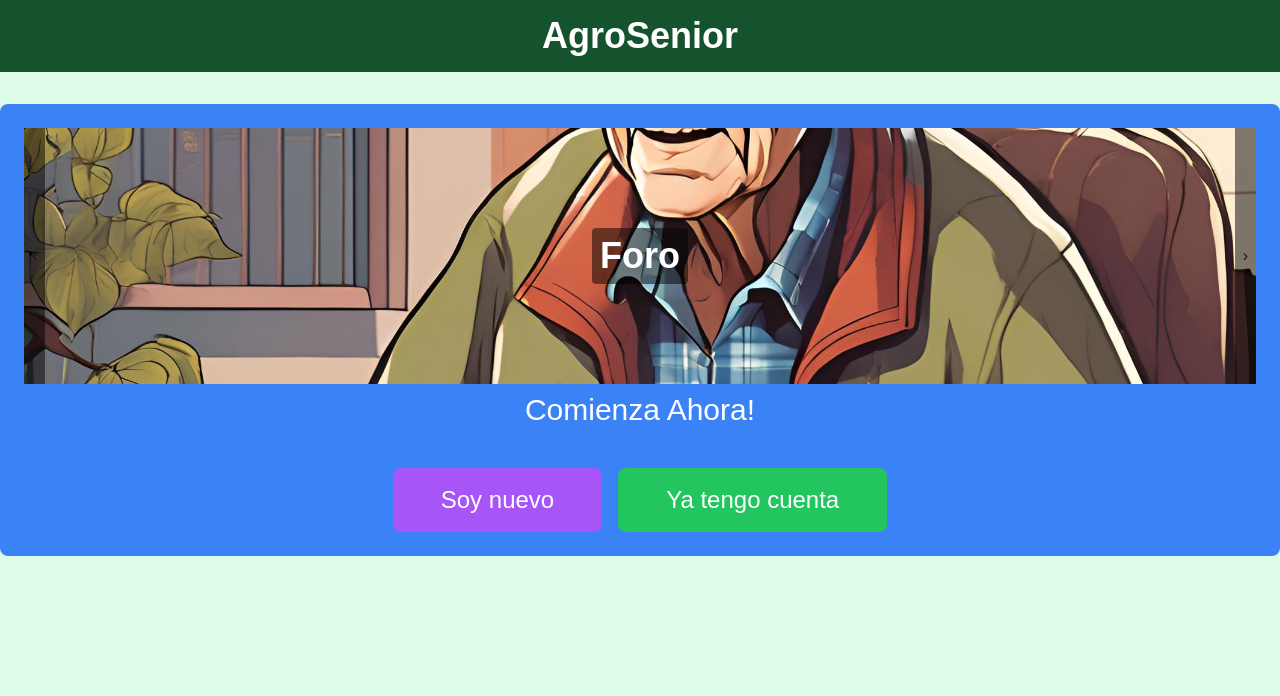
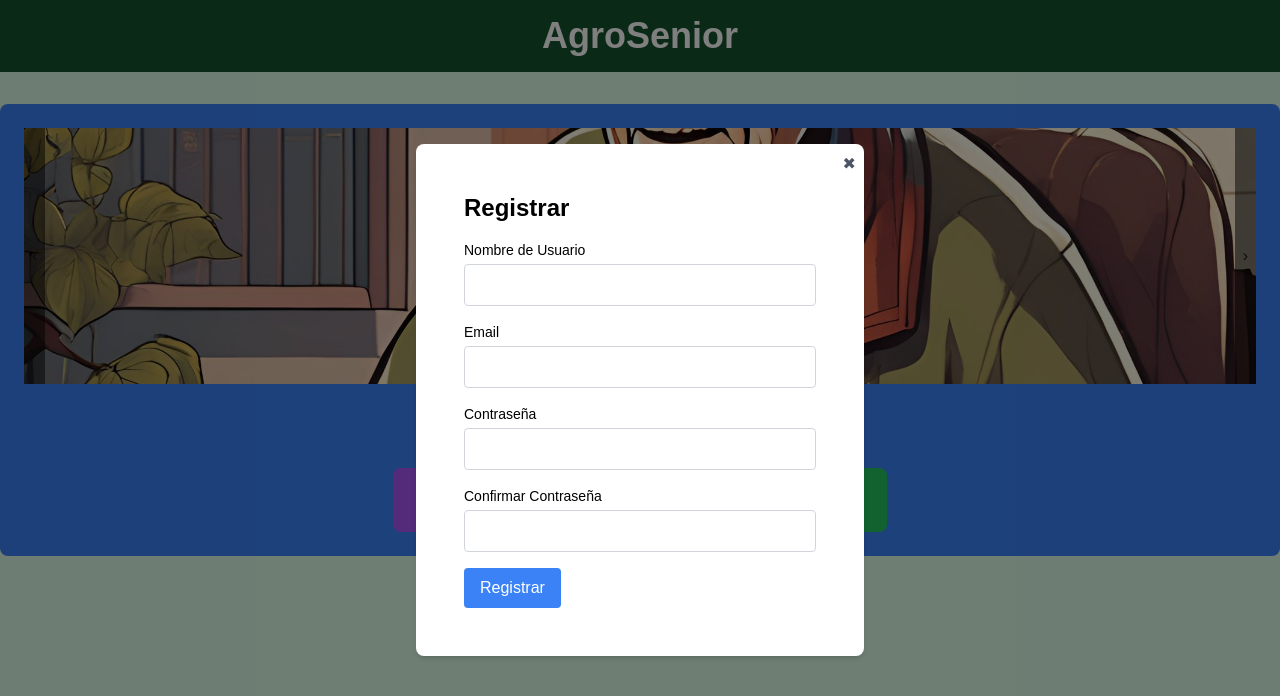
Before and after one commit to Juanfe008/AgroSenior-frontend, a Next.js app: page / in a window 1280 px wide. Both pictures are taken after a click on the button "Soy nuevo". Shown: the top 696 px of the page. Built offline with nearby package versions, Linux system fonts and the light colour scheme.

Commit message:
Login y Register inicial

```diff
--- a/app/Aprende/leccion/[id]/page.tsx
+++ b/app/Aprende/leccion/[id]/page.tsx
@@ -1,4 +1,3 @@
-// pages/leccion/[id].tsx
 import TextoGuia from "./components/TextoGuia";
 
 const LeccionPage: React.FC = () => {
--- /dev/null
+++ b/app/components/Login.tsx
@@ -0,0 +1,61 @@
+import { useState } from 'react';
+import { loginUser } from '../services/auth.service';
+
+interface LoginProps {
+    onClose: () => void;
+    onLoginSuccess: () => void;
+}
+
+const Login: React.FC<LoginProps> = ({ onClose, onLoginSuccess }) => {
+    const [username, setUsername] = useState<string>('');
+    const [password, setPassword] = useState<string>('');
+    const [error, setError] = useState<string>('');
+
+    const handleSubmit = async (e: React.FormEvent) => {
+        e.preventDefault();
+        setError('');
+
+        try {
+            const accessToken = await loginUser({ username, email: '', password });
+            onLoginSuccess();
+            onClose();
+        } catch (error) {
+            setError("Error al iniciar sesión.");
+            console.error(error);
+        }
+    };
+
+    return (
+        <div className="bg-white p-6 rounded-lg relative">
+            <h2 className="text-2xl font-bold mb-4 text-black">Iniciar Sesión</h2>
+            {error && <p className="text-red-500 mb-4">{error}</p>}
+            <form onSubmit={handleSubmit}>
+                <div className="mb-4">
+                    <label htmlFor="username" className="block text-sm font-medium text-black">Nombre de Usuario</label>
+                    <input
+                        type="text"
+                        id="username"
+                        value={username}
+                        onChange={(e) => setUsername(e.target.value)}
+                        required
+                        className="mt-1 block w-full p-2 border text-black border-gray-300 rounded"
+                    />
+                </div>
+                <div className="mb-4">
+                    <label htmlFor="password" className="block text-sm font-medium text-black">Contraseña</label>
+                    <input
+                        type="password"
+                        id="password"
+                        value={password}
+                        onChange={(e) => setPassword(e.target.value)}
+                        required
+                        className="mt-1 block w-full p-2 border text-black border-gray-300 rounded"
+                    />
+                </div>
+                <button type="submit" className="bg-blue-500 text-white py-2 px-4 rounded">Iniciar Sesión</button>
+            </form>
+        </div>
+    );
+};
+
+export default Login;
--- /dev/null
+++ b/app/components/Register.tsx
@@ -0,0 +1,89 @@
+import { useState } from 'react';
+import { registerUser } from '../services/auth.service';
+
+interface RegisterProps {
+    onClose: () => void;
+}
+
+const Register: React.FC<RegisterProps> = ({ onClose }) => {
+    const [username, setUsername] = useState<string>('');
+    const [email, setEmail] = useState<string>('');
+    const [password, setPassword] = useState<string>('');
+    const [confirmPassword, setConfirmPassword] = useState<string>('');
+    const [error, setError] = useState<string>('');
+
+    const handleSubmit = async (e: React.FormEvent) => {
+        e.preventDefault();
+
+        if (password !== confirmPassword) {
+            setError("Las contraseñas no coinciden.");
+            return;
+        }
+
+        setError('');
+
+        try {
+            await registerUser({ username, email, password });
+            onClose();
+        } catch (error) {
+            setError("Error al registrar el usuario.");
+            console.error(error);
+        }
+    };
+
+    return (
+        <div className="bg-white p-6 rounded-lg relative">
+            <h2 className="text-2xl font-bold mb-4 text-black">Registrar</h2>
+            {error && <p className="text-red-500 mb-4">{error}</p>} {/* Mostrar errores */}
+            <form onSubmit={handleSubmit}>
+                <div className="mb-4">
+                    <label htmlFor="username" className="block text-sm font-medium text-black">Nombre de Usuario</label>
+                    <input
+                        type="text"
+                        id="username"
+                        value={username}
+                        onChange={(e) => setUsername(e.target.value)}
+                        required
+                        className="mt-1 block w-full p-2 border text-black border-gray-300 rounded"
+                    />
+                </div>
+                <div className="mb-4">
+                    <label htmlFor="email" className="block text-sm font-medium text-black">Email</label>
+                    <input
+                        type="email"
+                        id="email"
+                        value={email}
+                        onChange={(e) => setEmail(e.target.value)}
+                        required
+                        className="mt-1 block w-full p-2 border text-black border-gray-300 rounded"
+                    />
+                </div>
+                <div className="mb-4">
+                    <label htmlFor="password" className="block text-sm font-medium text-black">Contraseña</label>
+                    <input
+                        type="password"
+                        id="password"
+                        value={password}
+                        onChange={(e) => setPassword(e.target.value)}
+                        required
+                        className="mt-1 block w-full p-2 border text-black border-gray-300 rounded"
+                    />
+                </div>
+                <div className="mb-4">
+                    <label htmlFor="confirm-password" className="block text-sm font-medium text-black">Confirmar Contraseña</label>
+                    <input
+                        type="password"
+                        id="confirm-password"
+                        value={confirmPassword}
+                        onChange={(e) => setConfirmPassword(e.target.value)}
+                        required
+                        className="mt-1 block w-full p-2 border text-black border-gray-300 rounded"
+                    />
+                </div>
+                <button type="submit" className="bg-blue-500 text-white py-2 px-4 rounded">Registrar</button>
+            </form>
+        </div>
+    );
+};
+
+export default Register;
--- a/app/page.tsx
+++ b/app/page.tsx
@@ -1,6 +1,9 @@
 "use client";
 
 import { useEffect, useState } from "react";
+import Login from "./components/Login";
+import Register from "./components/Register";
+import { useRouter } from "next/navigation";
 
 const images = [
   { src: "/images/Carousel-1.jpg", text: "Crea tu huerto" },
@@ -11,6 +14,9 @@ const images = [
 
 export default function Home() {
   const [currentImageIndex, setCurrentImageIndex] = useState(0);
+  const [isLogin, setIsLogin] = useState<boolean>(true); // Controlar la vista de login/registro
+  const [isModalOpen, setModalOpen] = useState(false); // Estado para controlar la apertura del modal
+  const router = useRouter();
 
   // Función para avanzar la imagen automáticamente
   useEffect(() => {
@@ -37,6 +43,24 @@ export default function Home() {
     );
   };
 
+  const handleLoginClick = () => {
+    setIsLogin(true);
+    setModalOpen(true);
+  };
+
+  const handleRegisterClick = () => {
+    setIsLogin(false);
+    setModalOpen(true);
+  };
+
+  const closeModal = () => {
+    setModalOpen(false);
+  };
+
+  const handleLoginSuccess = () => {
+    router.push("/ActionPanel");
+  };
+
   return (
     <div>
       {/* Navbar */}
@@ -45,10 +69,8 @@ export default function Home() {
           <div className="text-4xl font-bold">AgroSenior</div>
         </div>
       </nav>
-
-      {/* Contenedor azul con padding */}
-      <div className="container mx-auto mt-8 bg-blue-500 p-6 rounded-lg">
-        {/* Contenedor del carrusel con scroll */}
+      {/* Body */}
+      <div className="container mx-auto mt-8 bg-blue-500 p-6 rounded-lg relative">
         <div className="relative w-full h-64 overflow-hidden">
           <div
             className="flex transition-transform ease-in-out duration-700"
@@ -68,12 +90,11 @@ export default function Home() {
             ))}
           </div>
 
-          {/* Contenedores para los botones de navegación */}
           <button className="absolute top-0 bottom-0 left-0 flex items-center justify-center px-2 bg-black bg-opacity-50" onClick={prevImage}>
-              &#8249;
+            &#8249;
           </button>
           <button className="absolute top-0 bottom-0 right-0 flex items-center justify-center px-2 bg-black bg-opacity-50" onClick={nextImage}>
-              &#8250;
+            &#8250;
           </button>
         </div>
 
@@ -81,11 +102,36 @@ export default function Home() {
           <p className="text-white p-2 rounded-full text-center text-3xl">Comienza Ahora!</p>
         </div>
 
-        {/* Botones "Soy nuevo" y "Ya tengo cuenta" */}
         <div className="flex justify-center space-x-4 mt-8 pb-15">
-          <button className="bg-purple-500 text-white py-4 px-12 rounded-lg text-4xl sm:text-2xl">Soy nuevo</button>
-          <button className="bg-green-500 text-white py-4 px-12 rounded-lg text-4xl sm:text-2xl">Ya tengo cuenta</button>
+          <button
+            className="bg-purple-500 text-white py-4 px-12 rounded-lg text-4xl sm:text-2xl"
+            onClick={handleRegisterClick}
+          >
+            Soy nuevo
+          </button>
+          <button
+            className="bg-green-500 text-white py-4 px-12 rounded-lg text-4xl sm:text-2xl"
+            onClick={handleLoginClick}
+          >
+            Ya tengo cuenta
+          </button>
         </div>
+
+        {/* Modal para Login o Register */}
+        {isModalOpen && (
+          <div className="fixed inset-0 flex items-center justify-center bg-black bg-opacity-50">
+            <div className="bg-white p-6 rounded-lg shadow-md relative w-full max-w-md">
+              <button onClick={closeModal} className="absolute top-2 right-2 text-gray-600">
+                ✖
+              </button>
+              {isLogin ? (
+                <Login onClose={closeModal} onLoginSuccess={handleLoginSuccess} />
+              ) : (
+                <Register onClose={closeModal} />
+              )}
+            </div>
+          </div>
+        )}
       </div>
     </div>
   );
--- /dev/null
+++ b/app/services/auth.service.ts
@@ -0,0 +1,42 @@
+const API_URL = "http://localhost:3001/auth/";
+
+interface UserCredentials {
+    username: string;
+    email: string;
+    password: string;
+}
+
+export const registerUser = async (credentials: UserCredentials): Promise<void> => {
+    const response = await fetch(`${API_URL}register`, {
+        method: 'POST',
+        headers: {
+            'Content-Type': 'application/json',
+        },
+        body: JSON.stringify(credentials),
+    });
+
+    if (!response.ok) {
+        throw new Error("Error al registrar el usuario");
+    }
+
+    const data = await response.json();
+    console.log("User registered successfully:", data);
+};
+
+export const loginUser = async (credentials: UserCredentials): Promise<string> => {
+    const response = await fetch(`${API_URL}login`, {
+        method: 'POST',
+        headers: {
+            'Content-Type': 'application/json',
+        },
+        body: JSON.stringify(credentials),
+    });
+
+    if (!response.ok) {
+        throw new Error("Error al iniciar sesión");
+    }
+
+    const data = await response.json();
+    console.log("Access token:", data.access_token);
+    return data.access_token;
+};
```
